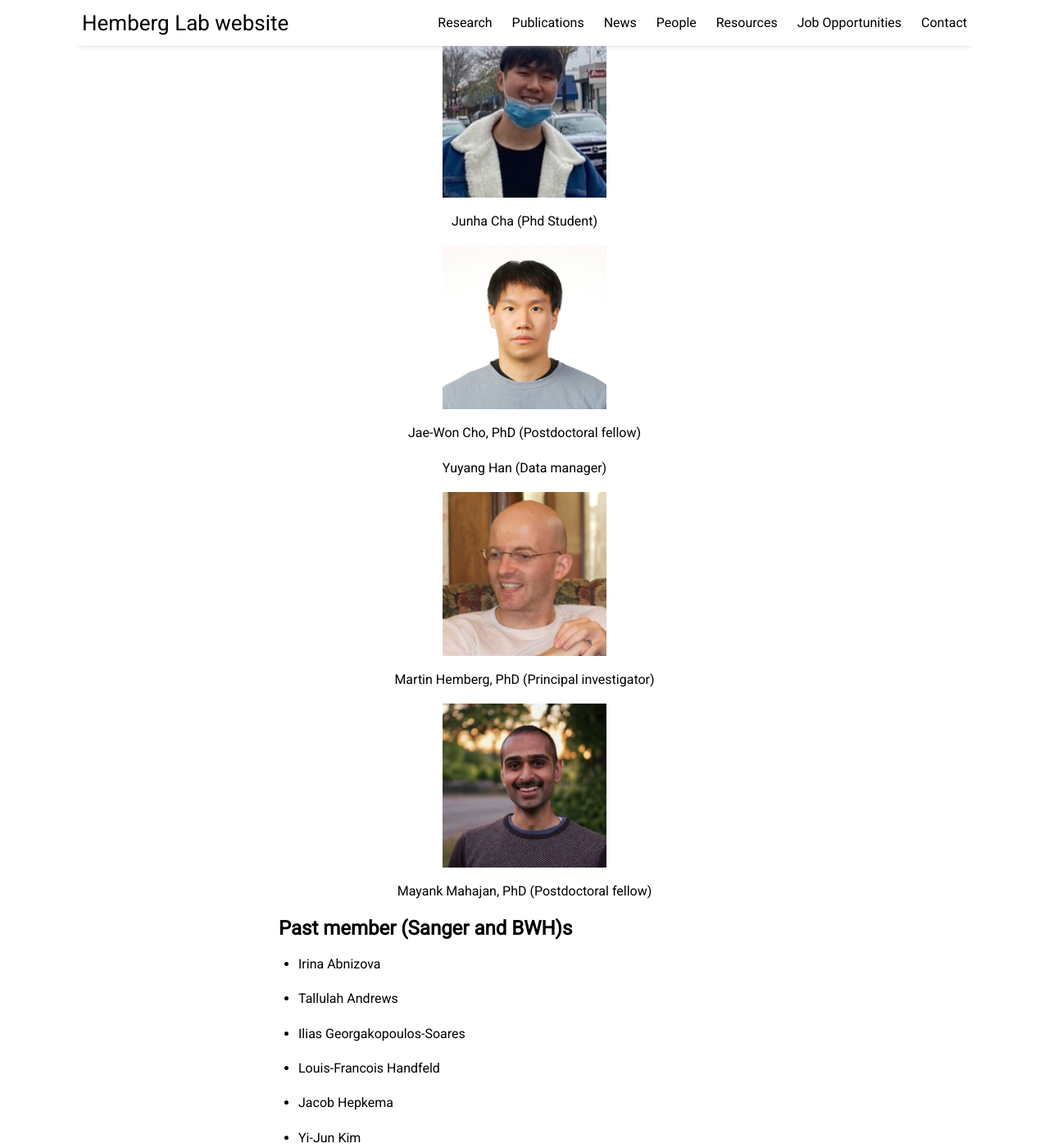
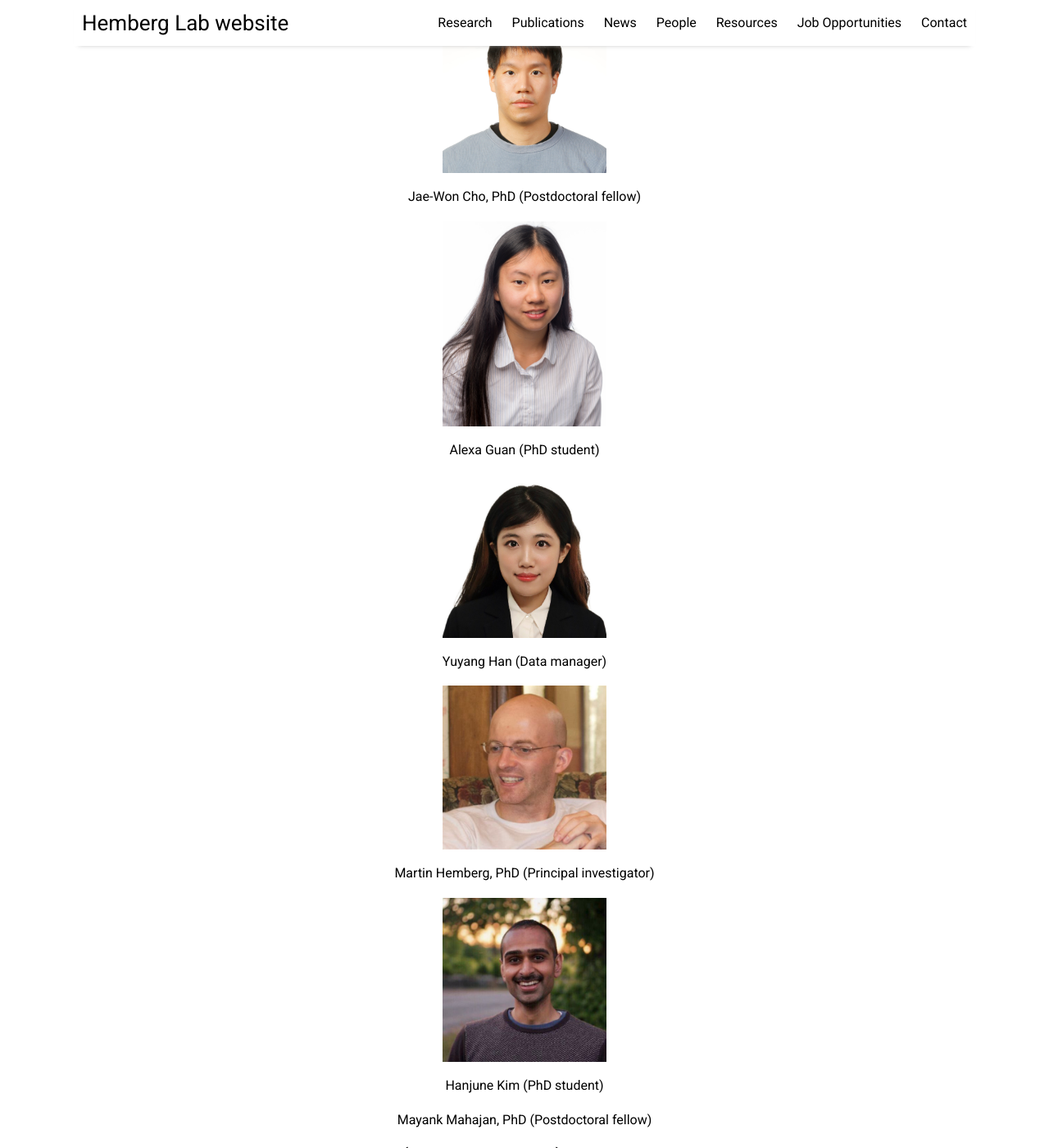
Before and after one commit to jaewon-cho/sdfasdf2dscf34fad.github.io, a Jekyll site: the page built from pages/people.md, in a window 1280 px wide and 1400 px high, scrolled down 1246 px. Shown: the whole window at 82% size. Built offline with Jekyll 4.4.1, drawn with Linux system fonts in a browser that asks for light colours; nearby versions of some CDN libraries.

Commit message:
Update people and news

```diff
--- a/pages/people.md
+++ b/pages/people.md
@@ -19,13 +19,15 @@ permalink: /people
 
 <p style="text-align: center;">Jingyi Cao, PhD (Postdoctoral fellow)</p>
 
-<img src="assets/img/JunhaCha.jpg" alt="Junha Cha" width="200"/>
-
-<p style="text-align: center;">Junha Cha (Phd Student)</p>
-
 <img src="assets/img/jaewon.jpg" alt="Jae-Won Cho" width="200"/>
 
 <p style="text-align: center;">Jae-Won Cho, PhD (Postdoctoral fellow)</p>
+
+<img src="assets/img/alexa.jpeg" alt="Alexa Guan" width="200"/>
+
+<p style="text-align: center;">Alexa Guan (PhD student)</p>
+
+<img src="assets/img/yuyang.jpg" alt="Yuyang Han" width="200"/>
 
 <p style="text-align: center;">Yuyang Han (Data manager)</p>
 
@@ -35,6 +37,8 @@ permalink: /people
 
 <img src="assets/img/mayank.jpg" alt="Mayank Mahajan" width="200"/>
 
+<p style="text-align: center;">Hanjune Kim (PhD student)</p>
+
 <p style="text-align: center;">Mayank Mahajan, PhD (Postdoctoral fellow)</p>
 
 ## Past member (Sanger and BWH)s
```
Also changed, not shown: other parts of pages/people.md (+2 -0 lines), pages/news.md (+8 -0 lines), assets/img/alexa.jpeg (added), assets/img/yuyang.jpg (added).
